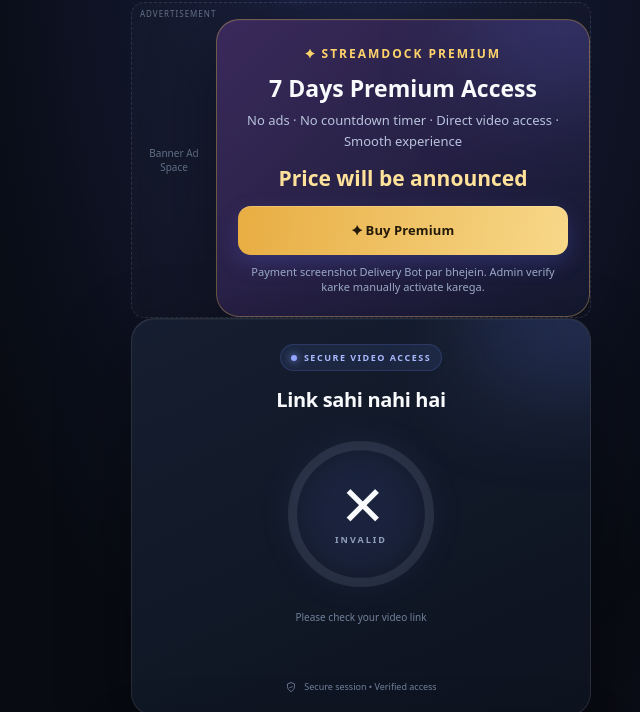
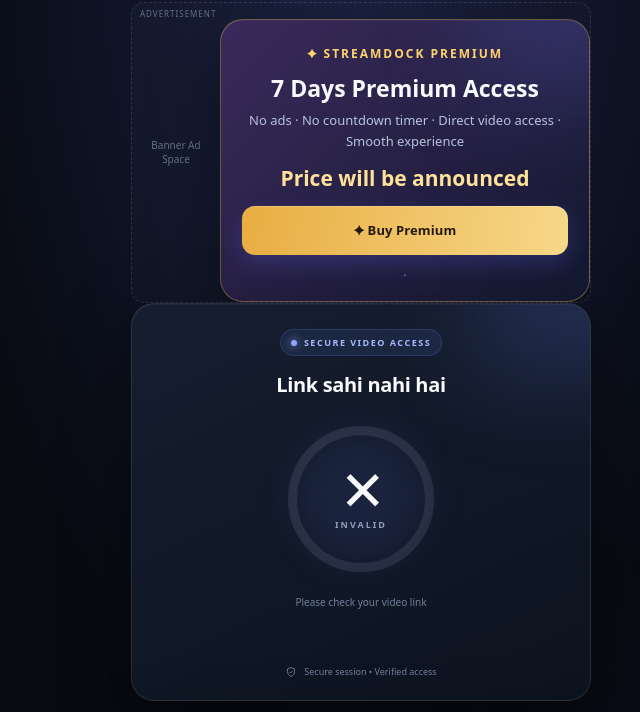
Before and after one commit to KingVishal703/nezuko-mini-app-, a plain HTML site: page timer.html in a window 1280 px wide. Shown: the part 68-780 px from the top of the page, without its empty margins (279-919 px from the left). Drawn offline with Linux system fonts and the light colour scheme.

Commit message:
Update payment details in timer.html
Removed payment instructions for premium purchase.

```diff
--- a/timer.html
+++ b/timer.html
@@ -163,7 +163,7 @@ h1{
       <div id="premiumPrice" style="font-size:21px;font-weight:900;color:#ffe29a;margin:8px 0">Price will be announced</div>
       <div id="paymentDetails" style="font-size:12px;color:#c4cce0;line-height:1.7"></div>
       <button id="buyPremium" class="btn btn-primary" style="margin-top:14px;width:100%;background:linear-gradient(100deg,#e8ad42,#f7d889);color:#241a09">✦ Buy Premium</button>
-      <div style="font-size:11px;color:#9ba9c6;margin-top:9px">Payment screenshot Delivery Bot par bhejein. Admin verify karke manually activate karega.</div>
+      <div style="font-size:11px;color:#9ba9c6;margin-top:9px">.</div>
     </div>
     </section>
   </div>
```
